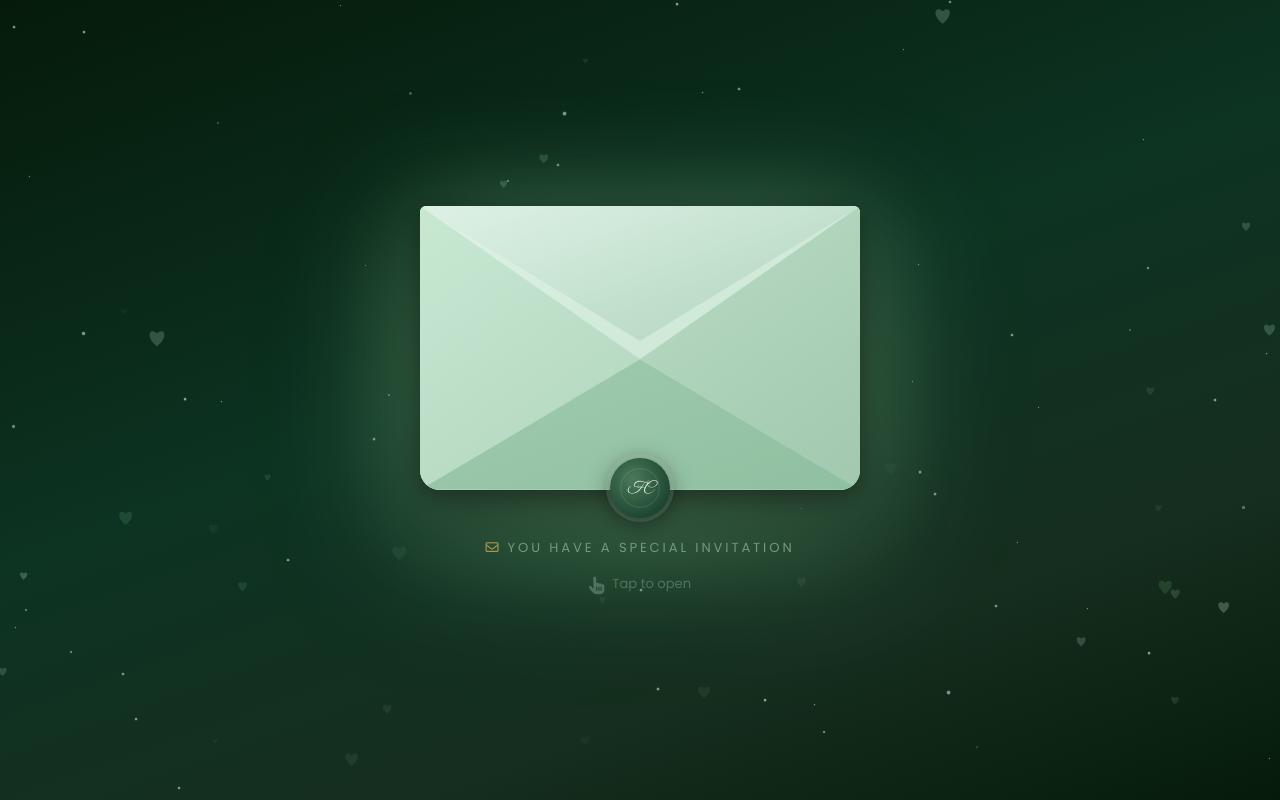
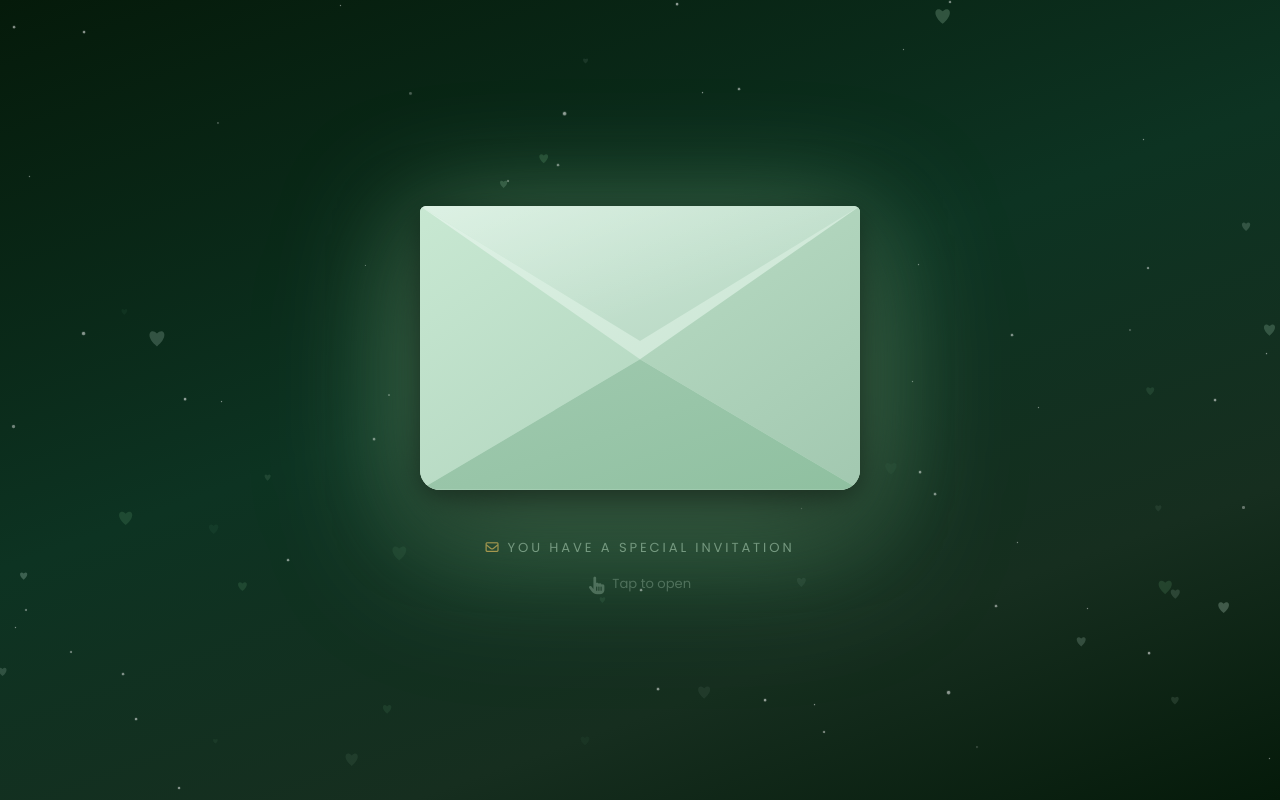
Before and after one commit to josephsismart/melfred_cherrymay, a website: page index.html in a window 1280 px wide. Drawn offline with Linux system fonts and the light colour scheme; a web font is replaced by a local one.

Commit message:
Remove F&C wax seal monogram from envelope

```diff
--- a/index.html
+++ b/index.html
@@ -547,12 +547,6 @@
       </div>
       <div class="env-flap"><div class="env-flap-inner"></div></div>
     </div>
-    <div class="env-seal">
-      <svg viewBox="0 0 100 100" xmlns="http://www.w3.org/2000/svg">
-        <circle cx="50" cy="50" r="46" fill="none" stroke="rgba(200,230,208,0.25)" stroke-width="1.5"/>
-        <text x="50" y="60" text-anchor="middle" font-family="Great Vibes,Georgia,serif" font-size="36" font-style="italic" fill="rgba(255,255,255,0.9)">FC</text>
-      </svg>
-    </div>
   </div>
   <span class="env-label"><i class="fa-regular fa-envelope"></i>You Have a Special Invitation</span>
   <div class="env-tap-hint">
```
